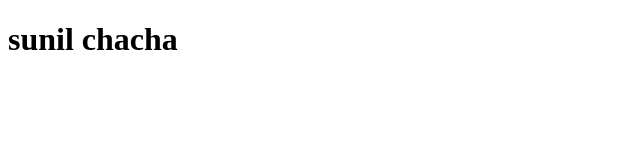
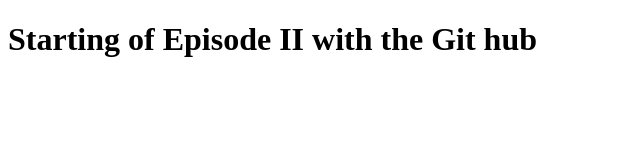
Before and after one commit to prakashkucchi/NamsteReact, a plain HTML site: page Episode2/index.html in a window 1280 px wide. Shown: the whole page, without its empty margins (0-640 px from the left). Drawn offline with Linux system fonts and the light colour scheme.

Commit message:
added to episode:2

```diff
--- a/Episode2/index.html
+++ b/Episode2/index.html
@@ -6,6 +6,6 @@
     <title>Document</title>
 </head>
 <body>
-    <h1>sunil chacha</h1>
+    <h1>Starting of Episode II with the Git hub</h1>
 </body>
 </html>
```
